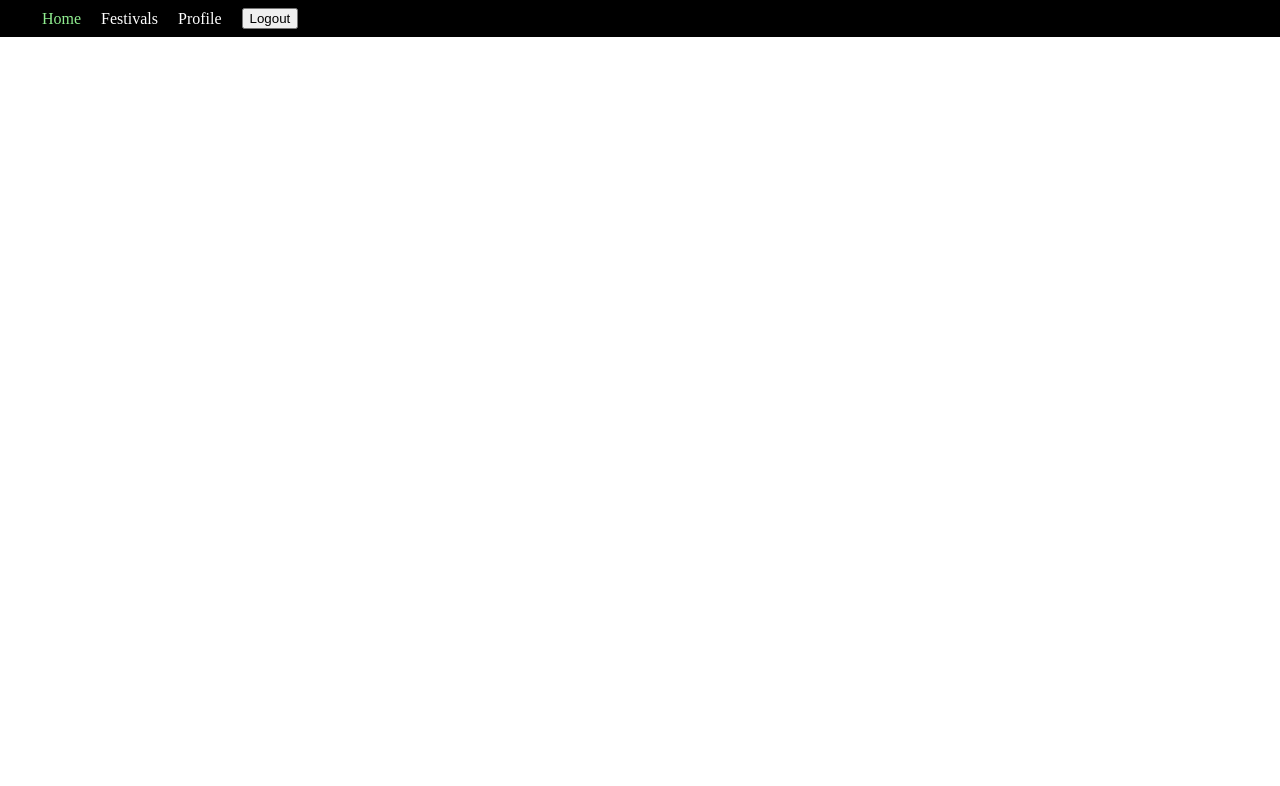
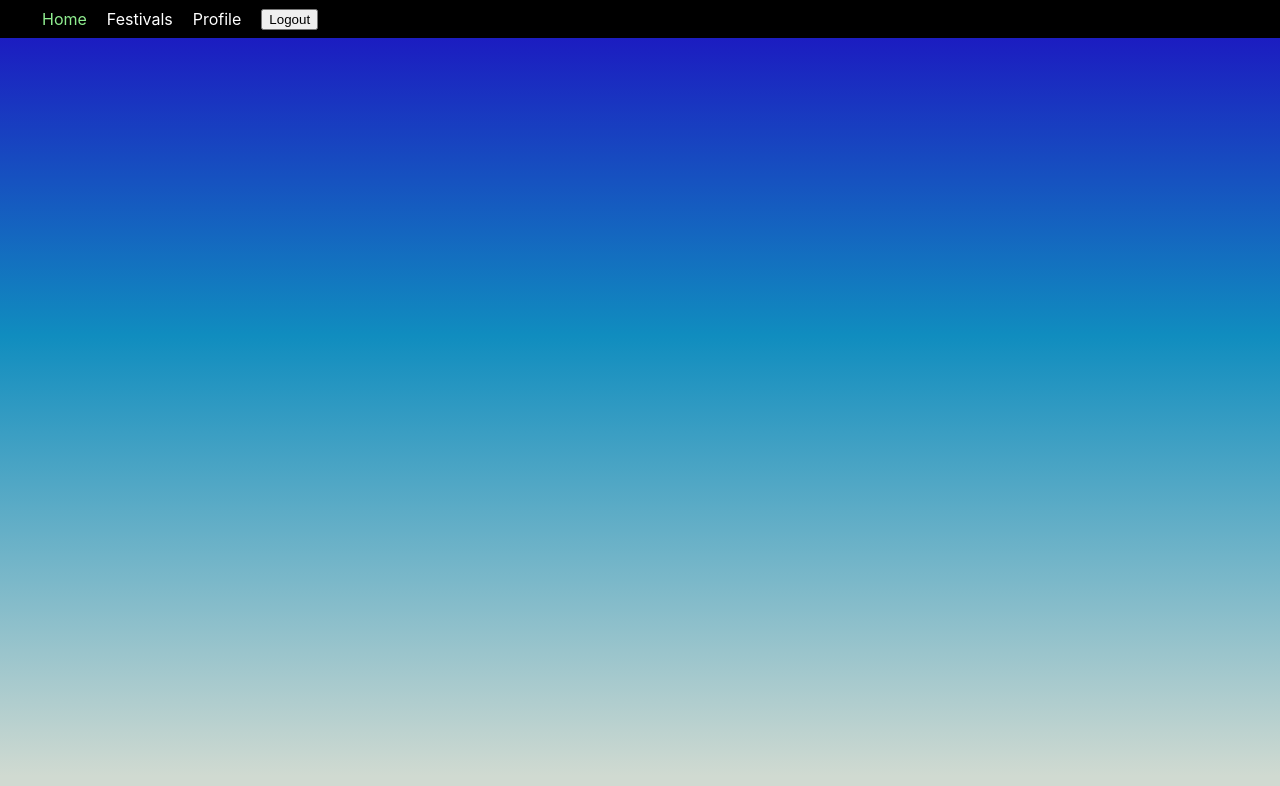
Before and after one commit to shroobear/FestList, a React (Create React App) app in the folder client/: page / in a window 1280 px wide. Shown: the top 786 px of the page. Built offline with nearby package versions, Linux system fonts and the light colour scheme; no server answers.

Commit message:
adds universal styling for background

```diff
--- a/client/src/index.css
+++ b/client/src/index.css
@@ -1,6 +1,21 @@
-:root {
-  --bg: #282c34;
-  --header: #fff;
-  --link: #61dafb;
-  --text: hsla(0, 0%, 100%, 0.88);
+html, body {
+  height: 100%;
+  margin: 0;
+  background: rgb(208, 218, 209);
+  background: linear-gradient(0deg, rgba(208, 218, 209, 1) 3%, rgb(16, 141, 191) 58%, rgb(29, 14, 193) 100%);
+  background-attachment: fixed;
+  font-family: -apple-system, BlinkMacSystemFont, 'Segoe UI', 'Roboto', 'Oxygen',
+    'Ubuntu', 'Cantarell', 'Fira Sans', 'Droid Sans', 'Helvetica Neue',
+    sans-serif;
+  -webkit-font-smoothing: antialiased;
+  -moz-osx-font-smoothing: grayscale;
 }
+
+code {
+  font-family: source-code-pro, Menlo, Monaco, Consolas, 'Courier New',
+    monospace;
+}
+
+main {
+  padding-top: 70px;
+}
```
